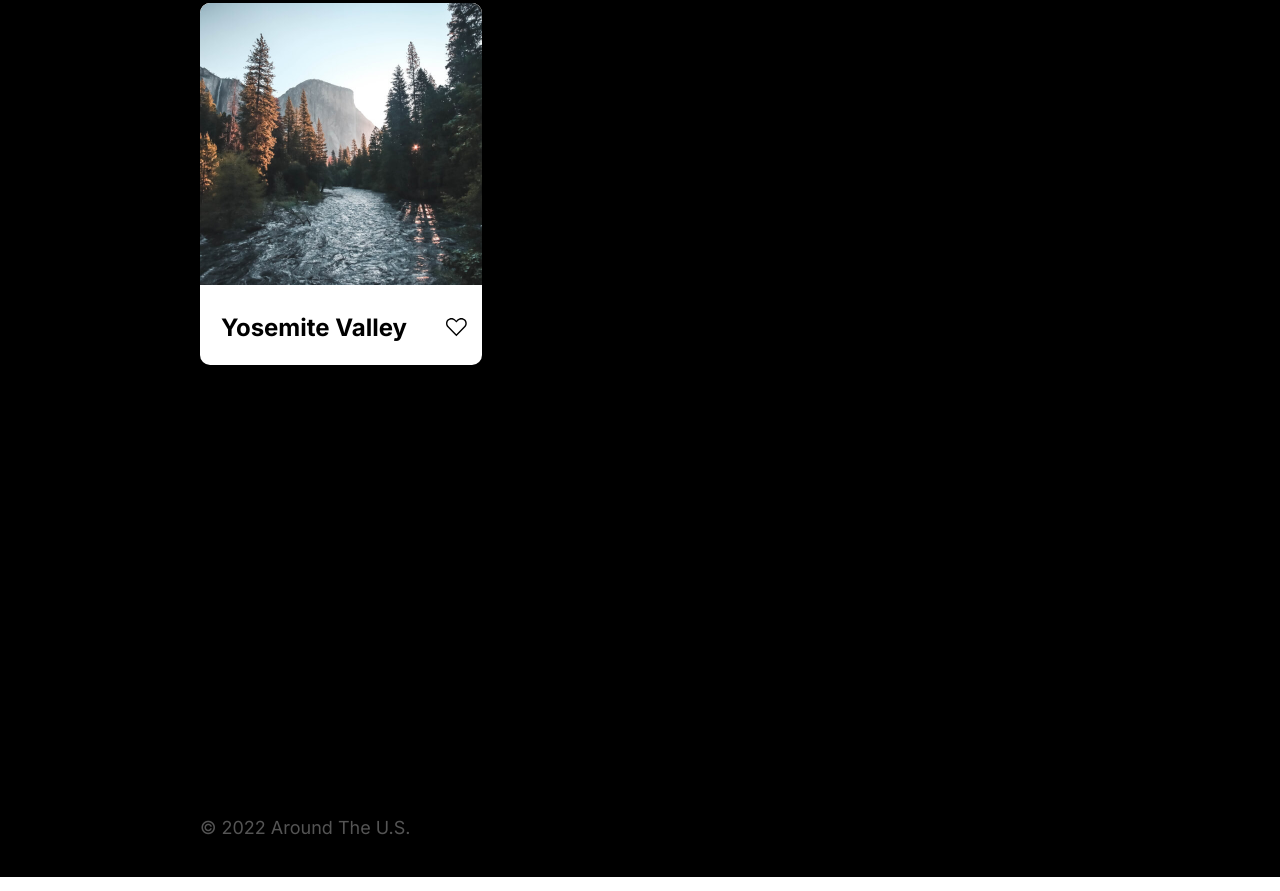
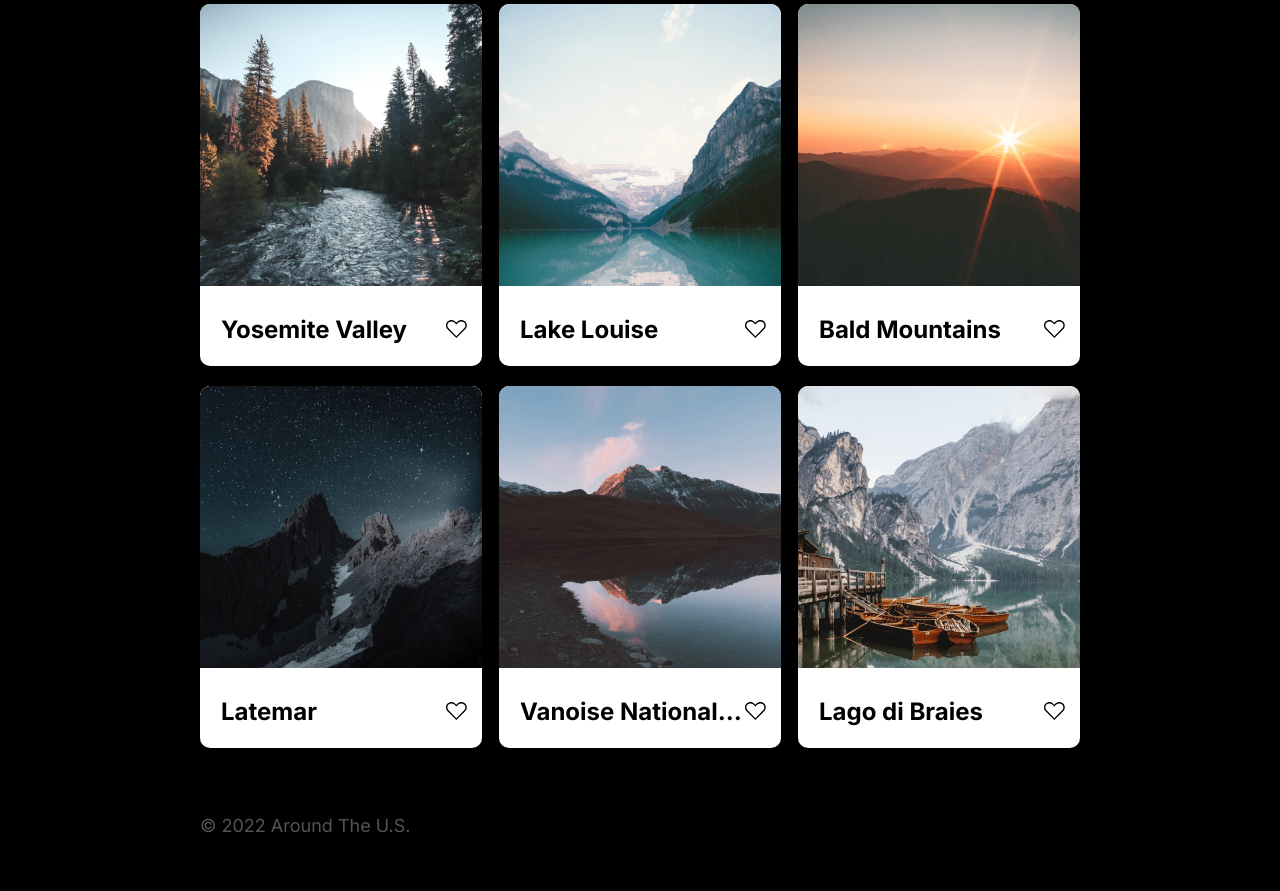
Before and after one commit to seeleywill/se_project_aroundtheus, a plain HTML site: page index.html in a window 1280 px wide. Shown: the part 326-1217 px from the top of the page. Drawn offline with Linux system fonts and the light colour scheme.

Commit message:
Added other cards

```diff
--- a/index.html
+++ b/index.html
@@ -22,7 +22,11 @@
   <body>
     <div class="page">
       <header class="header">
-        <img class="header__logo" src="./images/Title-Vector.png" alt="Around the US"/>
+        <img
+          class="header__logo"
+          src="./images/Title-Vector.png"
+          alt="Around the US"
+        />
         <div class="header__line"></div>
       </header>
       <section class="profile">
@@ -33,13 +37,23 @@
         />
         <div class="profile__profile-info">
           <div class="profile__profile-info_name">
-          <h1 class="profile__profile-info_name-text">Jacques Cousteau </h1>
-          <div class="edit-button"><img class="edit-button_icon" src="./images/edit-icon.png" alt="Edit icon"></div>
+            <h1 class="profile__profile-info_name-text">Jacques Cousteau</h1>
+            <div class="edit-button">
+              <img
+                class="edit-button_icon"
+                src="./images/edit-icon.png"
+                alt="Edit icon"
+              />
+            </div>
           </div>
           <h2 class="profile__profile-info_title">Explorer</h2>
         </div>
         <div class="add-button">
-          <img class="add-button__vector" src="./images/add-button-vector.png" alt="Add button"/>
+          <img
+            class="add-button__vector"
+            src="./images/add-button-vector.png"
+            alt="Add button"
+          />
         </div>
       </section>
       <section class="cards">
@@ -56,12 +70,83 @@
               src="./images/Group.svg"
               alt="Heart icon"
             />
-            </button>
+          </div>
+        </div>
+        <div class="card">
+          <img
+            class="card__image"
+            src="./images/lake-louise.png"
+            alt="Photo of Lake Louise"
+          />
+          <div class="card__label">
+            <h3 class="card__label_text">Lake Louise</h3>
+            <img
+              class="like-button-image"
+              src="./images/Group.svg"
+              alt="Heart icon"
+            />
+          </div>
+        </div>
+        <div class="card">
+          <img class="card__image" src="./images/bald-mountains.png"" alt="Photo
+          of Bald Mountains" />
+          <div class="card__label">
+            <h3 class="card__label_text">Bald Mountains</h3>
+            <img
+              class="like-button-image"
+              src="./images/Group.svg"
+              alt="Heart icon"
+            />
+          </div>
+        </div>
+        <div class="card">
+          <img
+            class="card__image"
+            src="./images/latemar.png"
+            alt="Photo of Latemar"
+          />
+          <div class="card__label">
+            <h3 class="card__label_text">Latemar</h3>
+            <img
+              class="like-button-image"
+              src="./images/Group.svg"
+              alt="Heart icon"
+            />
+          </div>
+        </div>
+        <div class="card">
+          <img
+            class="card__image"
+            src="./images/vanoise-national-park.png"
+            alt="Photo of Vanoise National Park"
+          />
+          <div class="card__label">
+            <h3 class="card__label_text">Vanoise National Park</h3>
+            <img
+              class="like-button-image"
+              src="./images/Group.svg"
+              alt="Heart icon"
+            />
+          </div>
+        </div>
+        <div class="card">
+          <img
+            class="card__image"
+            src="./images/lago-di-braies.png"
+            alt="Photo of Lago di Braies"
+          />
+          <div class="card__label">
+            <h3 class="card__label_text">Lago di Braies</h3>
+            <img
+              class="like-button-image"
+              src="./images/Group.svg"
+              alt="Heart icon"
+            />
           </div>
         </div>
       </section>
       <footer class="footer">
-        <p>© 2022 Around The U.S.</p>
+        <p class="footer__text">© 2022 Around The U.S.</p>
       </footer>
     </div>
   </body>
--- a/pages/index.css
+++ b/pages/index.css
@@ -1,6 +1,6 @@
 .page {
   width: 880px;
-  height: 1098px;
+  height: 1112px;
   display: flex;
   flex-direction: column;
   padding: 45px 200px 60px;
@@ -9,14 +9,12 @@
 
 .header {
   height: 74px;
-  display: flex;
-  flex-direction: column;
-  justify-content: space-between;
 }
 
 .header__logo {
   width: 173px;
   height: 33px;
+  margin: 0px 0px 41px;
 }
 
 .header__line {
@@ -45,6 +43,7 @@
   flex-direction: column;
   margin: auto 30px;
   flex-grow: 2;
+  height: 77px;
 }
 
 .profile__profile-info_name {
@@ -110,6 +109,10 @@
 
 .cards {
   display: grid;
+  grid-template-columns: 1fr 1fr 1fr;
+  grid-template-rows: 1fr 1fr 1fr;
+  row-gap: 20px;
+  column-gap: 17px;
   width: 880px;
   height: 744px;
 }
@@ -128,7 +131,7 @@
 }
 
 .card__label {
-  padding: 0px 15px 0px 21px;
+  margin: 25px 15px 25px 21px;
   display: flex;
   justify-content: space-between;
 }
@@ -143,6 +146,7 @@
   text-overflow: ellipsis;
   white-space: nowrap;
   overflow: hidden;
+  margin: 0px;
 }
 
 .footer {
@@ -155,3 +159,7 @@
   line-height: 1.22;
   margin: 67px 0px 0px 0px;
 }
+
+.footer__text {
+  margin: 0px;
+}
```
Lines whose indentation alone changed are shown as unchanged.
